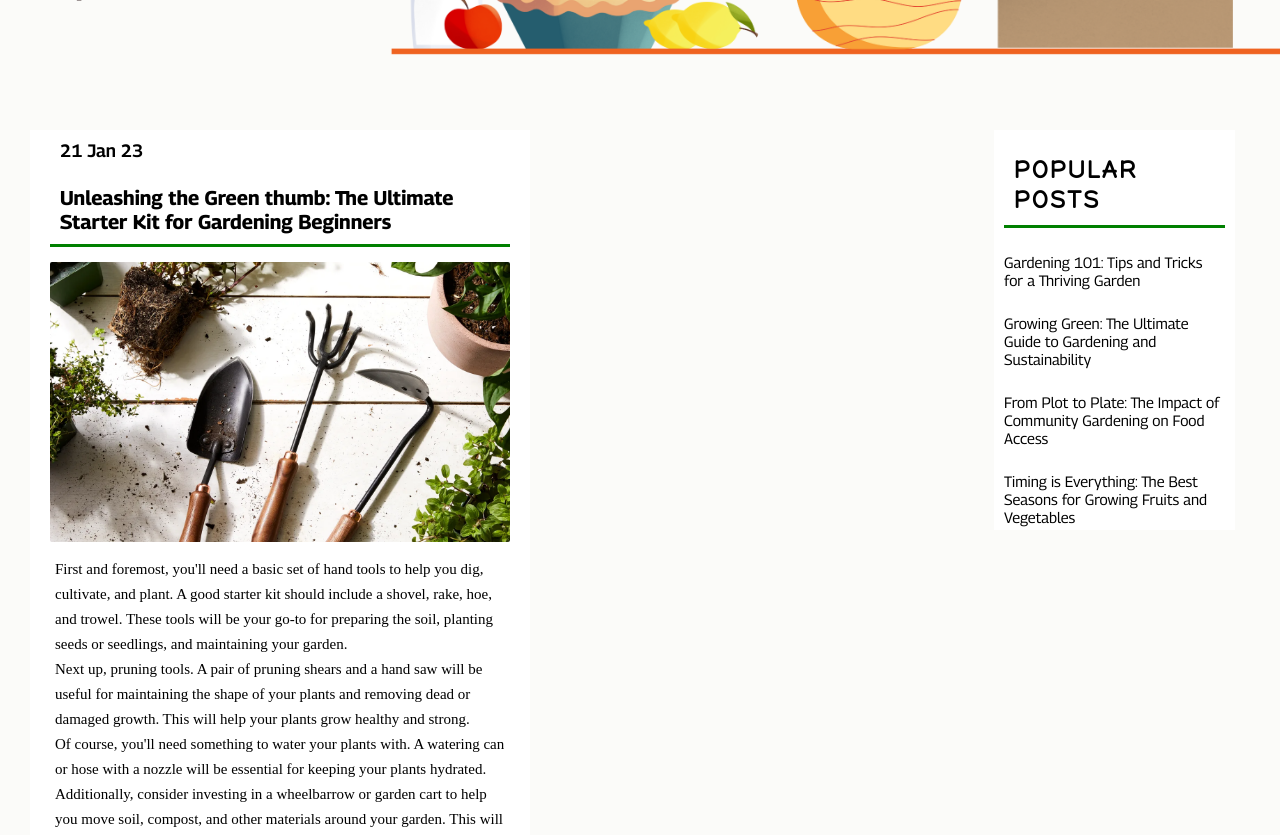
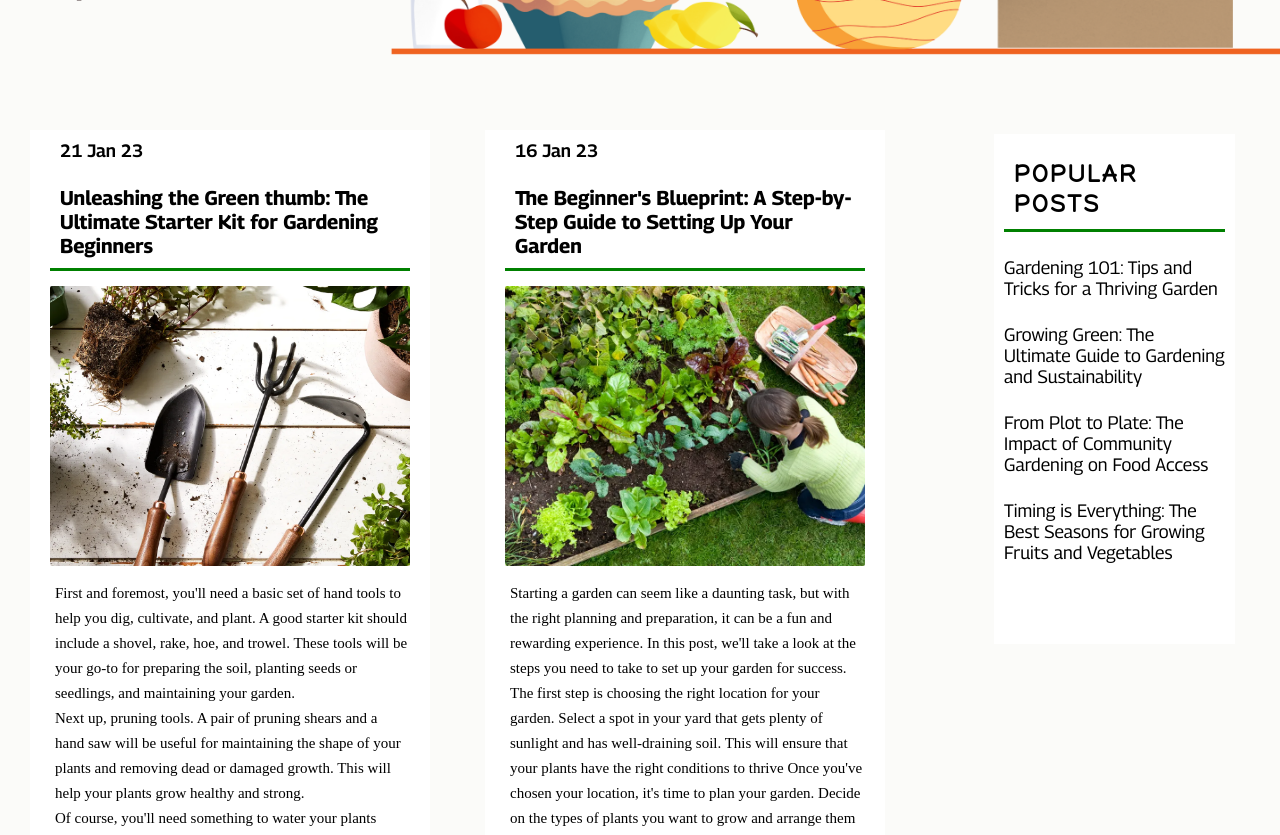
Before and after one commit to SchoolOfCode/bc13_final-project_front-end-maccaw, a Next.js app in the folder home-grown/: page /blog in a window 1280 px wide. Shown: the part 440-1275 px from the top of the page. Built offline with nearby package versions, Linux system fonts and the light colour scheme; no server answers.

Commit message:
final push

```diff
--- a/home-grown/components/Footer/Footer.js
+++ b/home-grown/components/Footer/Footer.js
@@ -8,7 +8,7 @@ export default function Footer() {
       <p> Copyright © 2023 Home Grown </p>
       <Link
         className="youtube-icon"
-        href="https://www.youtube.com/channel/UClkUASDfMSOhMKJIbe2tl7Q"
+        href="https://www.youtube.com/channel/UClkUASDfMSOhMKJIbe2tl7Q" target="_blank"
       >
         {" "}
         <Image src={img} height={25} />{" "}
--- a/home-grown/styles/Blog.module.css
+++ b/home-grown/styles/Blog.module.css
@@ -123,6 +123,63 @@
 
 }
 
+@media screen and (max-width: 1421px) {
+
+    .sidebar {
+            margin-top: 14px;
+            flex: 2;
+            height: 445px;
+             }
+
+    .sidebar-list {
+                    font-size: 18px;
+                  }
+
+    .posts {
+    flex: 9;
+           }
+
+  .post {
+      width: 450px;
+        }
+
+
+}
+
+@media screen and (max-width: 1299px) {
+
+    .sidebar {
+            margin-top: 14px;
+            flex: 2;
+            height: 510px;
+        }
+
+    .post {
+             width: 400px;
+        }
+
+
+}
+
+@media screen and (max-width: 1177px) {
+    .post {
+            width: 350px;
+        }
+
+    .sidebar-list {
+                font-size: 16px;
+                   }
+
+    .sidebar {
+
+             height: 500px;
+         }
+
+
+}
+
+
+
 @media screen and (max-width: 1024px) {
     .image {
         height: 30vh;
@@ -131,23 +188,39 @@
 
     .sidebar {
         margin-top: 28px;
-        flex: 4;
-        height: 435px;
+        flex: 2;
+        height: 470px;
 
         }
 
      .sidebar-list {
-        font-size: 13px;
+        font-size: 15px;
          }
 
   .posts {
-    flex: 9;
+    flex: 7;
     margin-top: 20px;
   }
 
   .post {
-    width: 550px;
+    width: 300px;
   }
+
+
+@media screen and (max-width: 820px) {
+    .sidebar {
+
+            flex: 3;
+            height: 420px;
+
+        }
+
+    .post {
+            width: 450px;
+        }
+
+
+}
 
 @media screen and (max-width: 720px) {
 
@@ -199,7 +272,6 @@
    grid-template-columns: auto;
    width: 100%;
 
-
 }
 
 .sidebar {
--- a/home-grown/styles/CropTable.module.css
+++ b/home-grown/styles/CropTable.module.css
@@ -2,10 +2,12 @@
     display: flex;
     flex-direction: column;
     justify-content: left;
+    margin-top: 1.8%;
     width: 50%;
     height: 50vh;
     margin-left: 0%;
     background-color: transparent;
+    overflow: scroll;
 
 
 
@@ -14,7 +16,7 @@
 
 .crop-card {
     font-family: var(--textFont);
-    margin-top: 2%;
+    margin-top: 2.5%;
     display: flex;
     align-items: center;
     background-color: transparent;
--- a/home-grown/styles/DashboardContainer.module.css
+++ b/home-grown/styles/DashboardContainer.module.css
@@ -16,7 +16,7 @@
       background-color: transparent 0.9;
       border-radius: 20px;
       box-shadow: 0px 0px 10px #ccc;
-      margin-top: -5.5%;
+      margin-top: -5.75%;
       margin-right: 2.5%;
       height: 73.5%;
       backdrop-filter: blur(3px);
```
